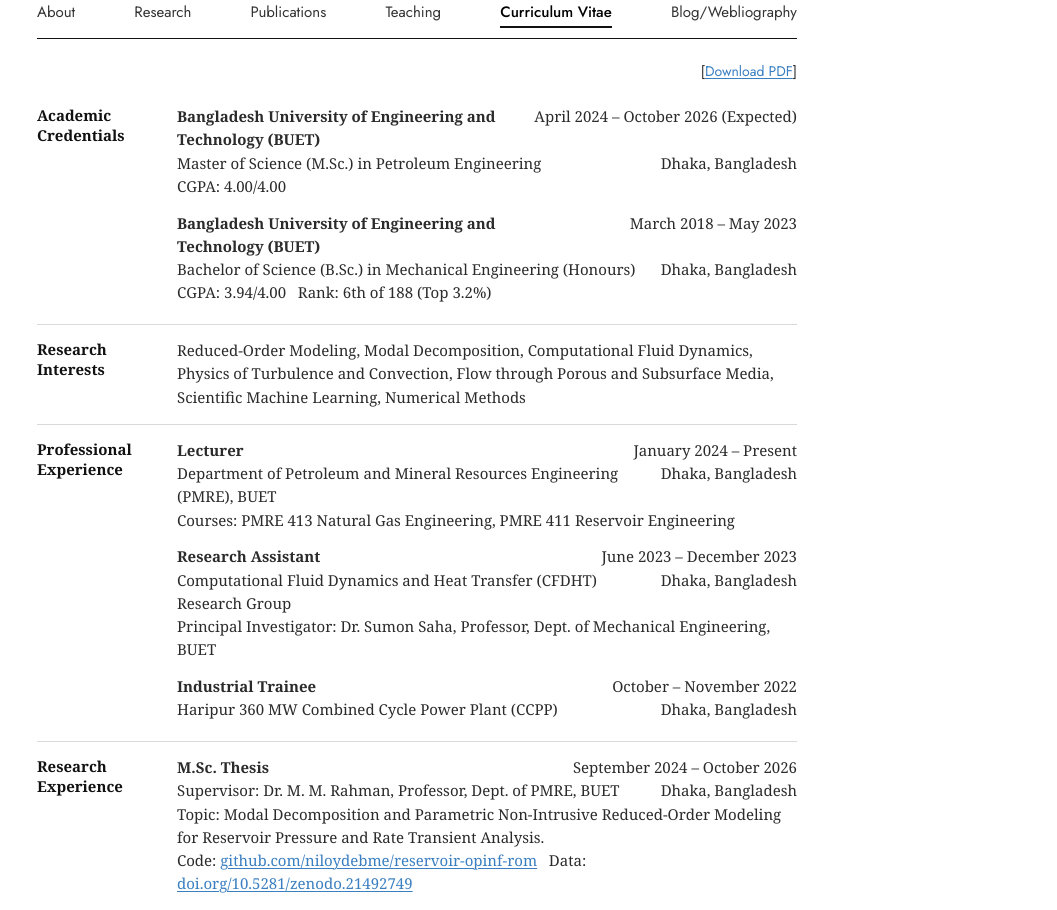
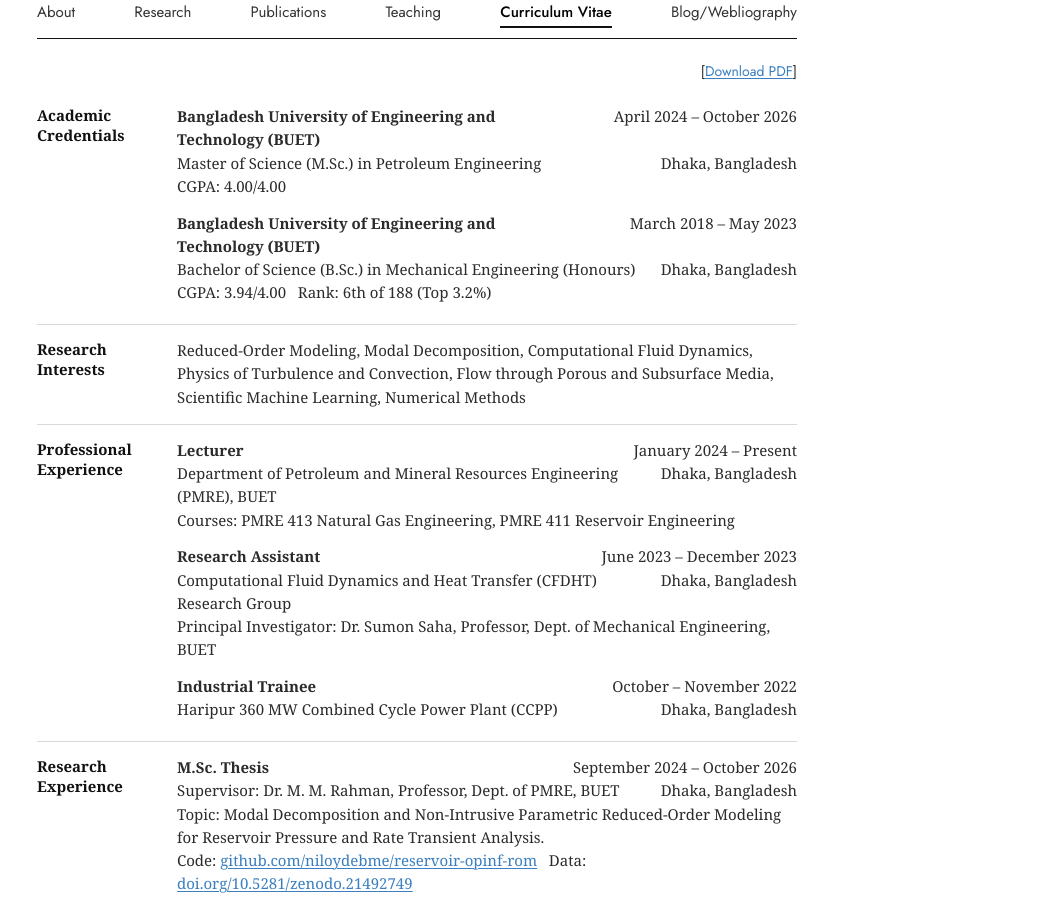
Before and after one commit to niloydebme/webpage, a Jekyll site: the page built from _pages/cv.html, in a window 1280 px wide and 1400 px high. Shown: the part 266-1176 px from the top of the window, without its empty margins (223-1280 px from the left). Built offline with Jekyll 4.4.1, drawn with Linux system fonts in a browser that asks for light colours; some web fonts are replaced.

```diff
--- a/_pages/cv.html
+++ b/_pages/cv.html
@@ -15,7 +15,7 @@ author_profile: true
   <h2>Academic Credentials</h2>
   <div class="cvs-body">
     <div class="entry">
-      <div class="row"><strong>Bangladesh University of Engineering and Technology (BUET)</strong><span>April 2024 – October 2026 (Expected)</span></div>
+      <div class="row"><strong>Bangladesh University of Engineering and Technology (BUET)</strong><span>April 2024 – October 2026</span></div>
       <div class="row"><span>Master of Science (M.Sc.) in Petroleum Engineering</span><span>Dhaka, Bangladesh</span></div>
       <div>CGPA: 4.00/4.00</div>
     </div>
@@ -60,7 +60,7 @@ author_profile: true
     <div class="entry">
       <div class="row"><strong>M.Sc. Thesis</strong><span>September 2024 – October 2026</span></div>
       <div class="row"><span>Supervisor: Dr. M. M. Rahman, Professor, Dept. of PMRE, BUET</span><span>Dhaka, Bangladesh</span></div>
-      <div>Topic: Modal Decomposition and Parametric Non-Intrusive Reduced-Order Modeling for Reservoir Pressure and Rate Transient Analysis.</div>
+      <div>Topic: Modal Decomposition and Non-Intrusive Parametric Reduced-Order Modeling for Reservoir Pressure and Rate Transient Analysis.</div>
       <div>Code: <a href="https://github.com/niloydebme/reservoir-opinf-rom" target="_blank" rel="noopener">github.com/niloydebme/reservoir-opinf-rom</a> &nbsp; Data: <a href="https://doi.org/10.5281/zenodo.21492749" target="_blank" rel="noopener">doi.org/10.5281/zenodo.21492749</a></div>
     </div>
     <div class="entry">
--- a/_pages/research.html
+++ b/_pages/research.html
@@ -121,7 +121,7 @@ author_profile: true
   <div class="theme-body">
     <h3>Modal Decomposition and Reduced-Order Modeling</h3>
     <div class="theme-text">
-    <p>M.Sc. thesis: Modal Decomposition and Parametric Non-Intrusive Reduced-Order Modeling for Reservoir Pressure and Rate Transient Analysis.</p>
+    <p>M.Sc. thesis: Modal Decomposition and Non-Intrusive Parametric Reduced-Order Modeling for Reservoir Pressure and Rate Transient Analysis.</p>
     <p class="theme-res"><strong>Resources:</strong> [<a href="https://github.com/niloydebme/reservoir-opinf-rom" target="_blank" rel="noopener">Code</a>] [<a href="https://doi.org/10.5281/zenodo.21492749" target="_blank" rel="noopener">Data</a>]</p>
     </div>
     <div class="theme-foot">
```
